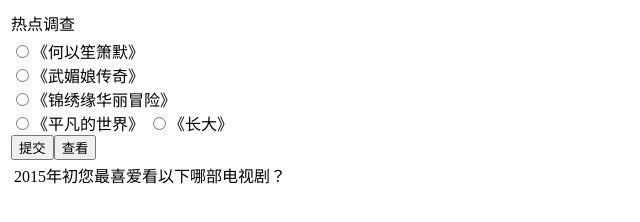
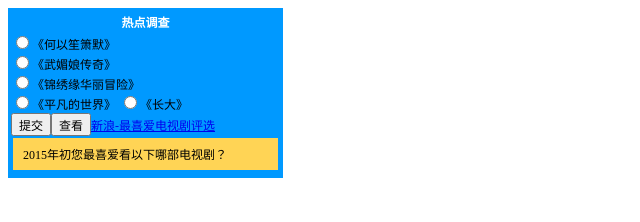
Before and after one commit to zhaoliping1118/zlp1018.github.io, a plain HTML site: page index.html in a window 1280 px wide. Shown: the whole page, without its empty margins (0-640 px from the left). Drawn offline with Linux system fonts and the light colour scheme.

Commit message:
Update index.html

```diff
--- a/index.html
+++ b/index.html
@@ -1,27 +1,56 @@
-<html>
+<!DOCTYPE html PUBLIC "-//W3C//DTD XHTML 1.0 Transitional//EN" "http://www.w3.org/TR/xhtml1/DTD/xhtml1-transitional.dtd">
+<html xmlns="http://www.w3.org/1999/xhtml">
+<head>
+<style>
+    table.outside{
+	   background:#09F;
+	   font-size:12px;
+	   padding:0px;}
+	td.title{
+		color:#ffffff;
+		font-weight:bold;
+		text-align:center;
+		padding-top:3px;
+		padding-bottom:0px;}
+
+    td.tdoutside{
+	       padding:0px 1px 4px 1px;}
+
+   table.inside{width:269px;
+               font-size:12px;
+			   padding:0px;
+			   margin:0px;
+	}
+	td.tdinside{
+		padding:7px 0px 7px 10px;
+		background-color:#ffd455;}
+		form{
+			margin:0px;
+			padding:0px;}
+		input{font-size:12px;}
+
+</style>
+<meta http-equiv="Content-Type" content="text/html; charset=utf-8" />
+<title>无标题文档</title>
+</head>
+
 <body>
-<table>
-  <tr><td>热点调查</td></tr>
-  <tr><td><table>
-    <tr><td>2015年初您最喜爱看以下哪部电视剧？</td></tr>
-    <form method="post">
+<table class="outside">
+  <tr><td class="title">热点调查</td></tr>
+  <tr><td class="tdoutside"><table class="inside">
+  <tr><td class="tdinside">2015年初您最喜爱看以下哪部电视剧？</td></tr>
+    <form method="post"> </form>
     <input type="radio" name="q-498" value="2749">《何以笙箫默》<br>
     <input type="radio" name="q-498" value="2750">《武媚娘传奇》<br>
     <input type="radio" name="q-498" value="2751">《锦绣缘华丽冒险》<br>
     <input type="radio" name="q-498" value="2752">《平凡的世界》
     <input type="radio" name="q-498" value="2753">《长大》<br>
     <input type="submit" value="提交">
-      <input type="button" name="viewresult" value="查看">
+    <input type="button" name="viewresult" value="查看">
+    <a href="#">新浪-最喜爱电视剧评选</a>
+  </td>
   </table>
   </tr>
-
-
-
-
-
-
-
-
 </table>
 </body>
 </html>
```
